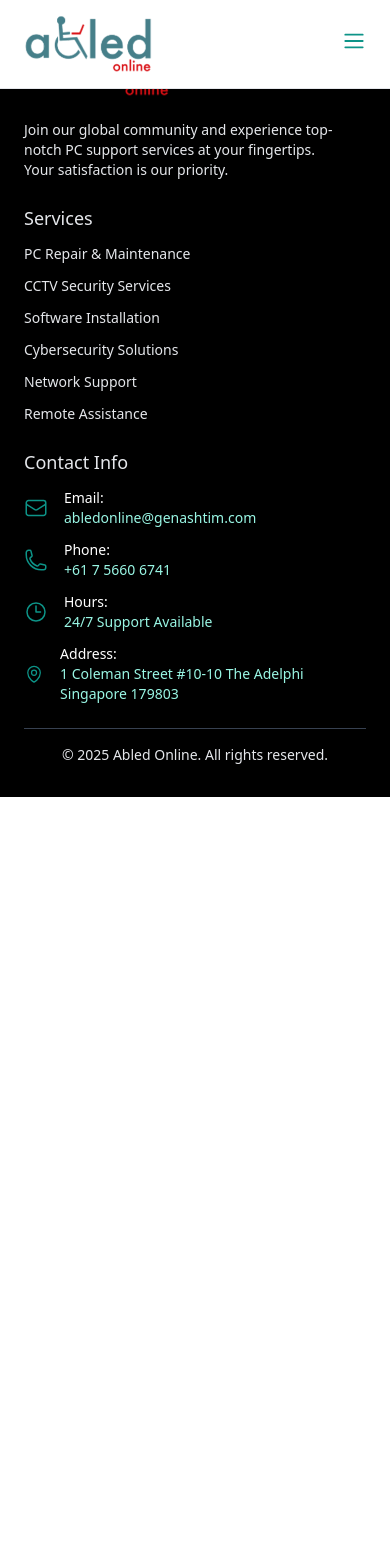
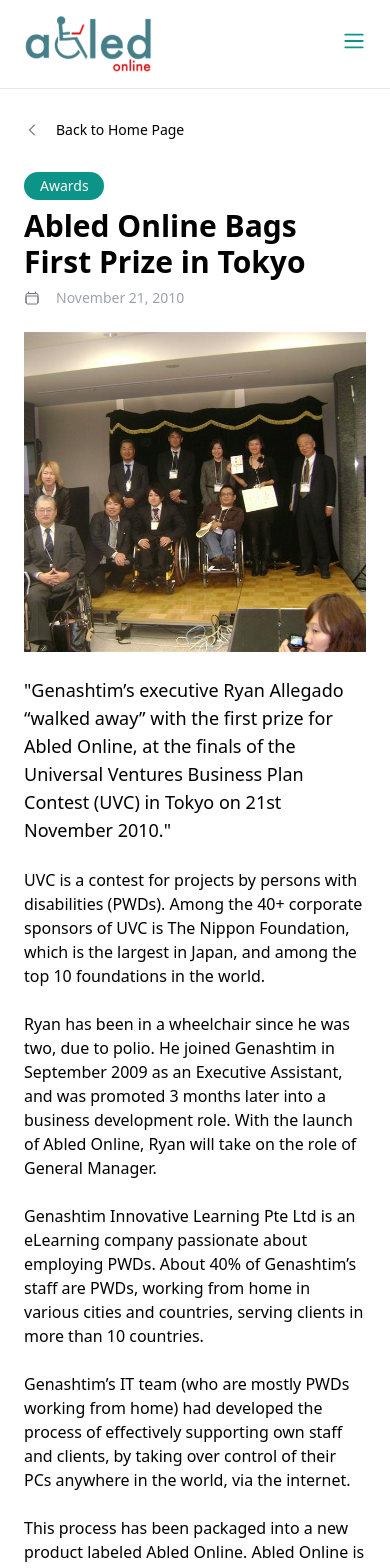
Before and after one commit to jvm2000/abled-online-rebuild, a Vue app: page /news in a window 390 px wide. Shown: the top 1568 px of the page. Before the commit the page ends 844 px from the top, so only its background shows below. Built offline with nearby package versions, Linux system fonts and the light colour scheme.

Commit message:
updated: new changes

```diff
--- a/src/components/anchors/News.vue
+++ b/src/components/anchors/News.vue
@@ -1,16 +1,18 @@
 <script setup lang="ts">
 import { CalendarIcon, ArrowRightIcon } from '@heroicons/vue/24/outline'
-import ReadMore from '../modal/ReadMore.vue';
+import { useRouter } from 'vue-router'
+
+const router = useRouter()
 </script>
 
 <template>
   <section id="news" class="py-12 flex flex-col items-center w-full px-6 lg:px-0">
     <div class="flex flex-col items-start space-y-6">
-      <h1 class="text-5xl sm:text-7xl font-bold text-black sm:max-w-2xl">
+      <h1 class="text-5xl sm:text-7xl font-bold text-black sm:max-w-2xl text-center">
         Recognized for <span class="text-teal-600">Inclusive</span> Excellence
       </h1>
 
-      <p class="text-2xl text-black font-medium sm:max-w-3xl">
+      <p class="text-2xl text-black font-medium sm:max-w-3xl text-center">
         We are dedicated to fostering an environment where everyone can thrive and succeed.
       </p>
     </div>
@@ -39,13 +41,11 @@
           Genashtin's executive Ryan Allegado "walked away" with the first prize for Abled Online, at the finals of the Universal Ventures Business Plan Contest (UVC) in Tokyo on 21st November 2010.
         </p>
 
-        <ReadMore>
-          <button class="px-4 py-2.5 border border-gray-200 flex items-center space-x-4 rounded-md hover:scale-105 transition-all duration-300 ease-in-out hover:border-gray-600">
-            <p class="text-sm text-black">Read More</p>
+        <button @click="router.push('news')" class="px-4 py-2.5 border border-gray-200 flex items-center space-x-4 rounded-md hover:scale-105 transition-all duration-300 ease-in-out hover:border-gray-600">
+          <p class="text-sm text-black">Read More</p>
 
-            <ArrowRightIcon class="size-3 stroke-black" />
-          </button>
-        </ReadMore>
+          <ArrowRightIcon class="size-3 stroke-black" />
+        </button>
       </div>
     </div>
   </div>
--- a/src/layouts/DefaultLayout.vue
+++ b/src/layouts/DefaultLayout.vue
@@ -62,7 +62,7 @@
 <template>
   <div class="relative min-h-screen">
     <header class="flex items-center justify-between border-b px-6 sm:lg:px-[85px] py-4 w-full bg-white fixed top-0 z-[40]">
-      <img src="/images/logo.png" alt="Logo" class="h-14 lg:h-20">
+      <img src="/images/logo.png" alt="Logo" class="h-14">
 
       <div class="hidden sm:flex items-center space-x-8">
         <button
@@ -125,7 +125,7 @@
       </Menu>
     </header>
 
-    <main class="mt-15 lg:mt-16 z-[1]">
+    <main class="mt-14 z-[1]">
       <slot />
     </main>
 
--- /dev/null
+++ b/src/pages/news.vue
@@ -0,0 +1,60 @@
+<script setup lang="ts">
+import { CalendarIcon, ChevronLeftIcon } from '@heroicons/vue/24/outline'
+import { useRouter } from 'vue-router'
+
+const router = useRouter()
+</script>
+
+<template>
+  <div class="w-full flex-col items-center py-16 px-6 sm:px-44 space-y-8">
+    <button class="flex items-center space-x-4 font-medium" @click="router.push('/')">
+      <ChevronLeftIcon class="size-4 stroke-gray-800" />
+
+      <p class="text-sm text-black">Back to Home Page</p>
+    </button>
+
+    <div class="flex flex-col items-start space-y-6">
+      <div class="justify-start space-y-2">
+        <div class="bg-teal-600 px-4 py-1 rounded-full w-20">
+          <p class="text-sm font-medium text-white">Awards</p>
+        </div>
+
+        <p class="text-3xl font-bold text-black">Abled Online Bags First Prize in Tokyo</p>
+
+        <div class="flex items-center space-x-4">
+          <CalendarIcon class="size-4 stroke-gray-500" />
+
+          <p class="text-sm text-gray-400">November 21, 2010</p>
+        </div>
+      </div>
+
+      <div class="w-full h-80 overflow-hidden">
+        <img src="/images/news/award.jpg" class="w-full h-full object-cover">
+      </div>
+
+      <p class="text-lg font-medium text-black">
+        "Genashtim’s executive Ryan Allegado “walked away” with the first prize for Abled Online, at the finals of the Universal Ventures Business Plan Contest (UVC) in Tokyo on 21st November 2010."
+      </p>
+
+      <p class="text-base text-black">
+        UVC is a contest for projects by persons with disabilities (PWDs). Among the 40+ corporate sponsors of UVC is The Nippon Foundation, which is the largest in Japan, and among the top 10 foundations in the world.
+      </p>
+
+      <p class="text-base text-black">
+        Ryan has been in a wheelchair since he was two, due to polio. He joined Genashtim in September 2009 as an Executive Assistant, and was promoted 3 months later into a business development role. With the launch of Abled Online, Ryan will take on the role of General Manager.
+      </p>
+
+      <p class="text-base text-black">
+        Genashtim Innovative Learning Pte Ltd is an eLearning company passionate about employing PWDs. About 40% of Genashtim’s staff are PWDs, working from home in various cities and countries, serving clients in more than 10 countries.
+      </p>
+
+      <p class="text-base text-black">
+        Genashtim’s IT team (who are mostly PWDs working from home) had developed the process of effectively supporting own staff and clients, by taking over control of their PCs anywhere in the world, via the internet.
+      </p>
+
+      <p class="text-base text-black">
+        This process has been packaged into a new product labeled Abled Online. Abled Online is a network of PWDs providing remote PC support as a paid service to anyone anywhere in the world, as long as there is an internet connection.
+      </p>
+    </div>
+  </div>
+</template>
--- a/src/router/index.ts
+++ b/src/router/index.ts
@@ -1,5 +1,6 @@
 import { createRouter, createWebHistory } from 'vue-router'
 import IndexPage from '../pages/index.vue'
+import News from '../pages/news.vue'
 
 const routes = [
   {
@@ -7,8 +8,7 @@
     name: 'Home',
     component: IndexPage
   },
-  // Add more pages like:
-  // { path: '/about', name: 'About', component: AboutPage }
+  { path: '/news', name: 'News', component: News }
 ]
 
 const router = createRouter({
```
